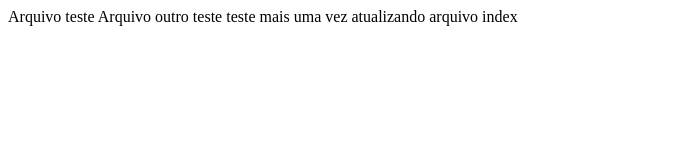
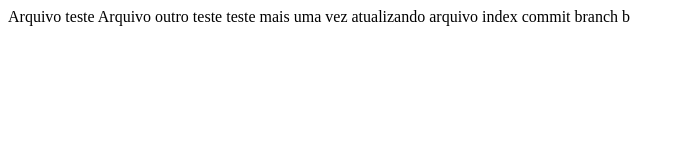
Before and after one commit to leandrolbnu/projeto_curso_git, a plain HTML site: page index.html in a window 1280 px wide. Shown: the whole page, without its empty margins (0-685 px from the left). Drawn offline with Linux system fonts and the light colour scheme.

Commit message:
commit 1 da branch B

```diff
--- a/index.html
+++ b/index.html
@@ -6,5 +6,7 @@
   teste mais uma vez
 
  atualizando arquivo index
+
+  commit branch b
 </body>
 </html>
```
